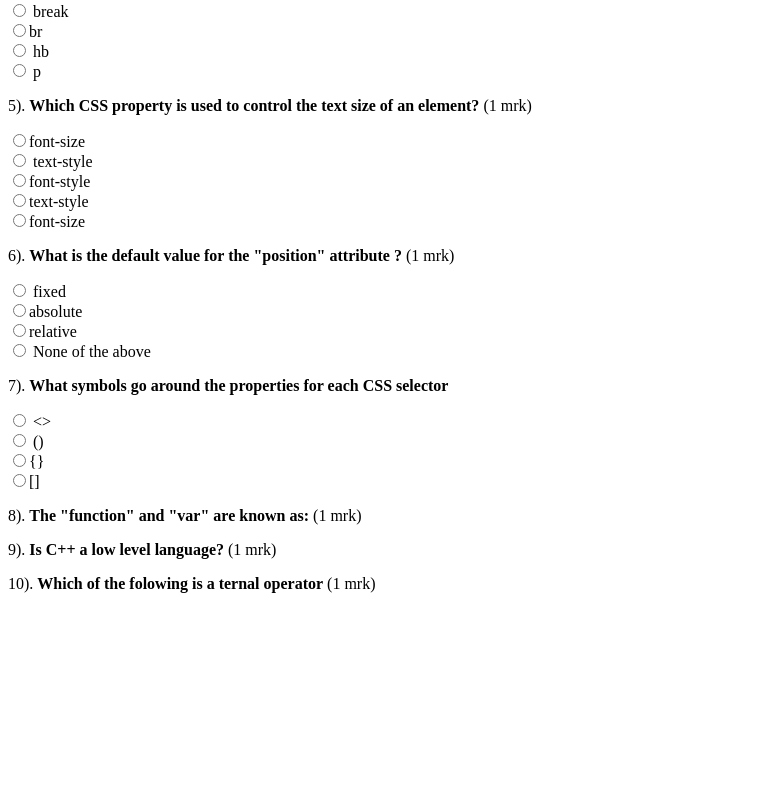
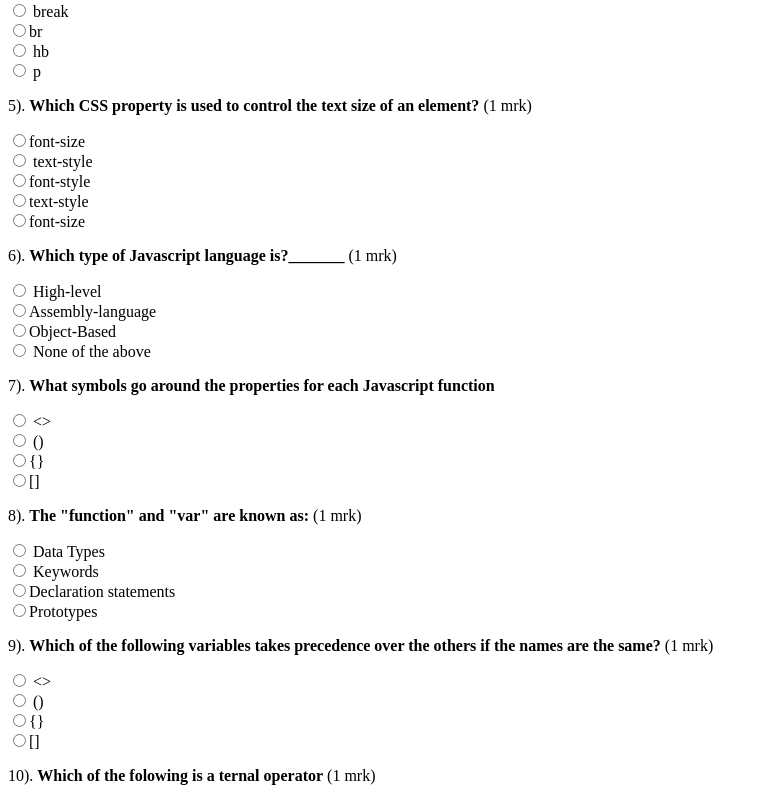
Before and after one commit to denisdelaki/thirdIP, a plain HTML site: page index.html in a window 1280 px wide. Shown: the part 503-1304 px from the top of the page, without its empty margins (0-768 px from the left). Before the commit the page ends 1112 px from the top, so only its background shows below. Drawn offline with Linux system fonts and the light colour scheme.

Commit message:
created multichoices for question 7 and 8

```diff
--- a/index.html
+++ b/index.html
@@ -112,24 +112,55 @@
           />font-size <br />
         </label>
         <!--The sixth Question-->
-        <p>
-          6). <b>What is the default value for the "position" attribute ?</b> (1
-          mrk)
-        </p>
+        <p>6). <b>Which type of Javascript language is?_______</b> (1 mrk)</p>
         <label>
-          <input type="radio" value="fixed" /> fixed<br />
-          <input type="radio" value="absolute" />absolute <br />
+          <input type="radio" value="High-level" /> High-level<br />
           <input
             type="radio"
-            value="relative"
-            required="relative"
-          />relative<br />
+            value="Assembly-language"
+          />Assembly-language<br />
+          <input
+            type="radio"
+            value="Object-Based"
+            required="Object-Based"
+          />Object-Based<br />
           <input type="radio" value="none of the above" /> None of the above
           <br />
         </label>
         <!--The seventh Question-->
         <p>
-          7). <b>What symbols go around the properties for each CSS selector</b>
+          7).
+          <b
+            >What symbols go around the properties for each Javascript
+            function</b
+          >
+        </p>
+        <label>
+          <input type="radio" name="7" value="<>" /> <> <br />
+          <input type="radio" name="7" value="()" /> () <br />
+          <input type="radio" name="7" value="{}" required="{}" />{} <br />
+          <input type="radio" name="7" value="[]" />[] <br />
+        </label>
+        <!--The eight Question-->
+        <p>8). <b>The "function" and "var" are known as:</b> (1 mrk)</p>
+        <label>
+          <input type="radio" value="Data Types" /> Data Types <br />
+          <input type="radio" value="Keywords" /> Keywords<br />
+          <input
+            type="radio"
+            value="Declaration statements"
+            required="Declaration statements"
+          />Declaration statements <br />
+          <input type="radio" value="Prototypes" />Prototypes<br />
+        </label>
+        <!--This is the nine question-->
+        <p>
+          9).
+          <b
+            >Which of the following variables takes precedence over the others
+            if the names are the same?</b
+          >
+          (1 mrk)
         </p>
         <label>
           <input type="radio" value="<>" /> <> <br />
@@ -137,12 +168,6 @@
           <input type="radio" value="{}" required="{}" />{} <br />
           <input type="radio" value="[]" />[] <br />
         </label>
-        <!--The eight Question-->
-        <p>8). <b>The "function" and "var" are known as:</b> (1 mrk)</p>
-        <label> </label>
-        <!--This is the nine question-->
-        <p>9). <b>Is C++ a low level language?</b> (1 mrk)</p>
-        <label> </label>
         <!--This is tenth Question-->
         <p>10). <b>Which of the folowing is a ternal operator</b> (1 mrk)</p>
         <label> </label>
```
